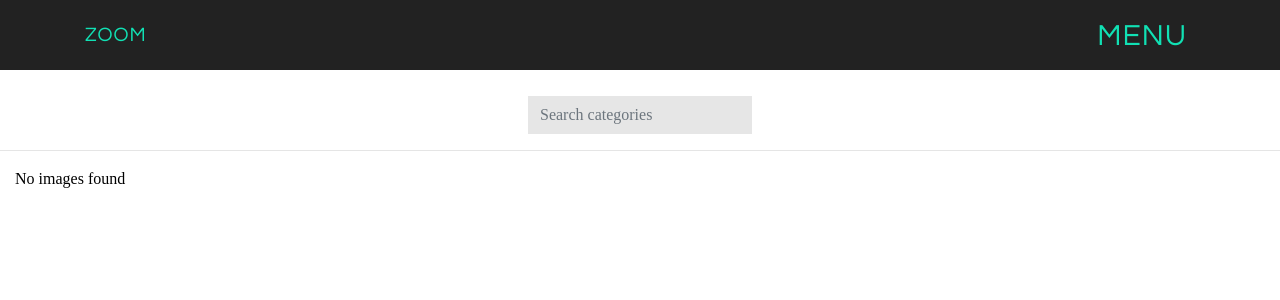
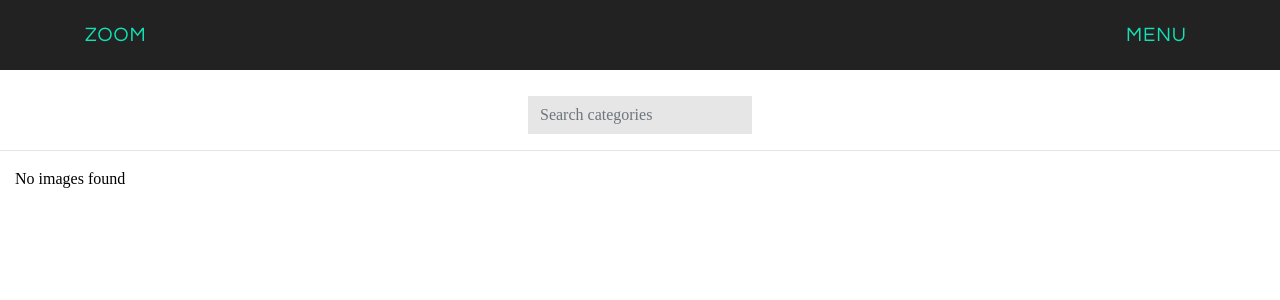
Before and after one commit to DevWaweru/Zoom, a Django app: page / in a window 1280 px wide. Shown: the top 300 px of the page. Run offline with Django 3.2, Linux system fonts and the light colour scheme; data that the repository does not hold is empty; some libraries are stand-ins or nearby versions; some web fonts are replaced.

Commit message:
Reducing font size on the main nav

```diff
--- a/album/templates/index.html
+++ b/album/templates/index.html
@@ -6,10 +6,11 @@
     <div class="row">
         <div class="col-md-12 home-images">
             {% for img in images %}
+            <input style="display: none;" type="text" value='{{img.image.url}}' id="img-copy">
                 <div class="img-holder">
                     <div class="image-details darken">
-                        <p class="text-center"><a href="" class="tooltip-test" title="Copy link"><i class="fa fa-link fa-2x" aria-hidden="true"></i></a></p>
-                        <p class="text-center"><a data-toggle="modal" data-target="#{{img.id}}">{{img.name}}</a></p>
+                            <p class="text-center"><a class="btn btn-outline-danger tool-tip"><span class="tip-text" id="tip">Copy Link</span><i class="fa fa-link fa-2x" aria-hidden="true"></i></a></p>
+                            <p class="text-center"><a data-toggle="modal" data-target="#{{img.id}}">{{img.name}}</a></p>
                     </div>
                     <img src="{{img.image.url}}" alt="{{img.name}}">
                 </div>
--- a/album/templates/navbar.html
+++ b/album/templates/navbar.html
@@ -58,7 +58,7 @@
         <div class="collapse navbar-collapse" id="navbarResponsive">
             <ul class="navbar-nav ml-auto">
                 <li class="nav-item">
-                    <a class="nav-link open-nav" style="font-size:30px;cursor:pointer">Menu</a>
+                    <a class="nav-link open-nav" style="cursor:pointer">Menu</a>
                 </li>
             </ul>
         </div>
--- a/static/css/styles.css
+++ b/static/css/styles.css
@@ -66,6 +66,7 @@ body{
   .nav-side {padding-top: 15px;}
   .nav-side a {font-size: 18px;}
 }
+
 #navMain {
     font-family: 'Questrial';
     font-size: 20px;
@@ -89,7 +90,6 @@ body{
     outline: none;
     background-color: rgb(240, 120, 120);
 }
-
 @media (min-width: 992px) {
     #navMain {
         padding-top: 20px;
```
